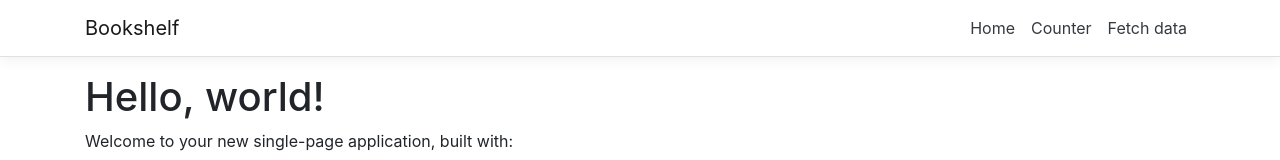
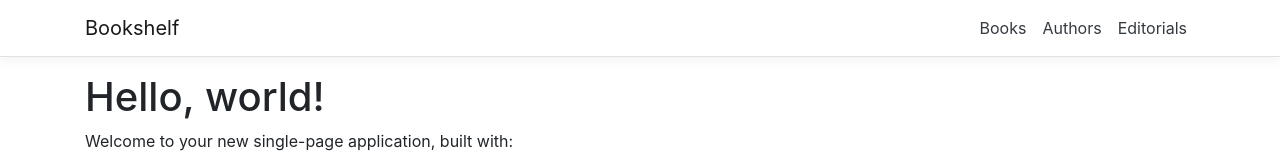
Before and after one commit to plainoldprogrammer/spa-bookshelf, a React (Create React App) app in the folder spa-bookshelf/ClientApp/: page / in a window 1280 px wide. Shown: the top 160 px of the page. Built offline with nearby package versions, Linux system fonts and the light colour scheme.

Commit message:
modifying the items on the navbar

```diff
--- a/spa-bookshelf/ClientApp/src/components/NavMenu.js
+++ b/spa-bookshelf/ClientApp/src/components/NavMenu.js
@@ -31,13 +31,13 @@ export class NavMenu extends Component {
             <Collapse className="d-sm-inline-flex flex-sm-row-reverse" isOpen={!this.state.collapsed} navbar>
               <ul className="navbar-nav flex-grow">
                 <NavItem>
-                  <NavLink tag={Link} className="text-dark" to="/">Home</NavLink>
+                  <NavLink tag={Link} className="text-dark" to="/">Books</NavLink>
                 </NavItem>
                 <NavItem>
-                  <NavLink tag={Link} className="text-dark" to="/counter">Counter</NavLink>
+                  <NavLink tag={Link} className="text-dark" to="/counter">Authors</NavLink>
                 </NavItem>
                 <NavItem>
-                  <NavLink tag={Link} className="text-dark" to="/fetch-data">Fetch data</NavLink>
+                  <NavLink tag={Link} className="text-dark" to="/fetch-data">Editorials</NavLink>
                 </NavItem>
               </ul>
             </Collapse>
```
